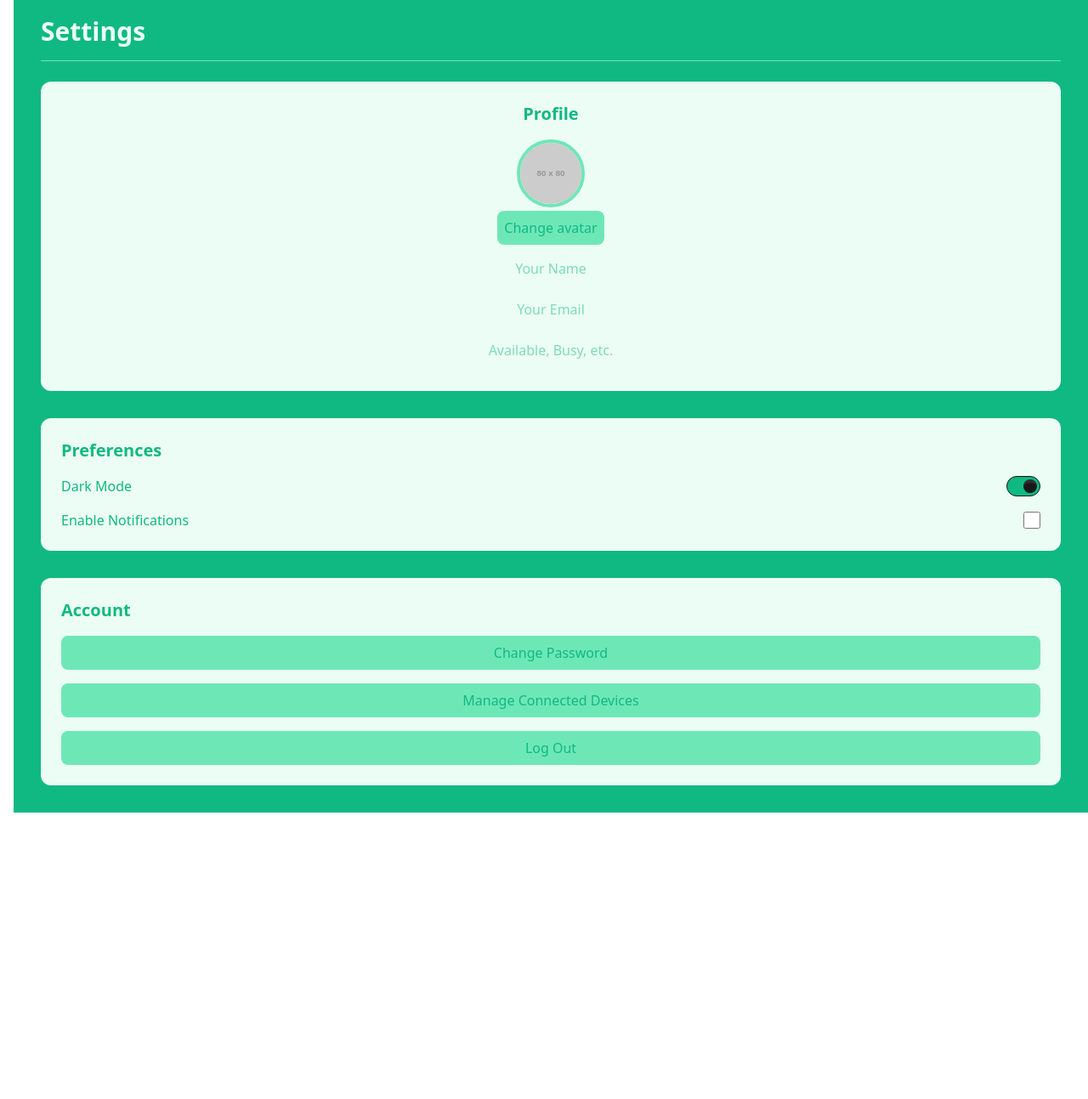
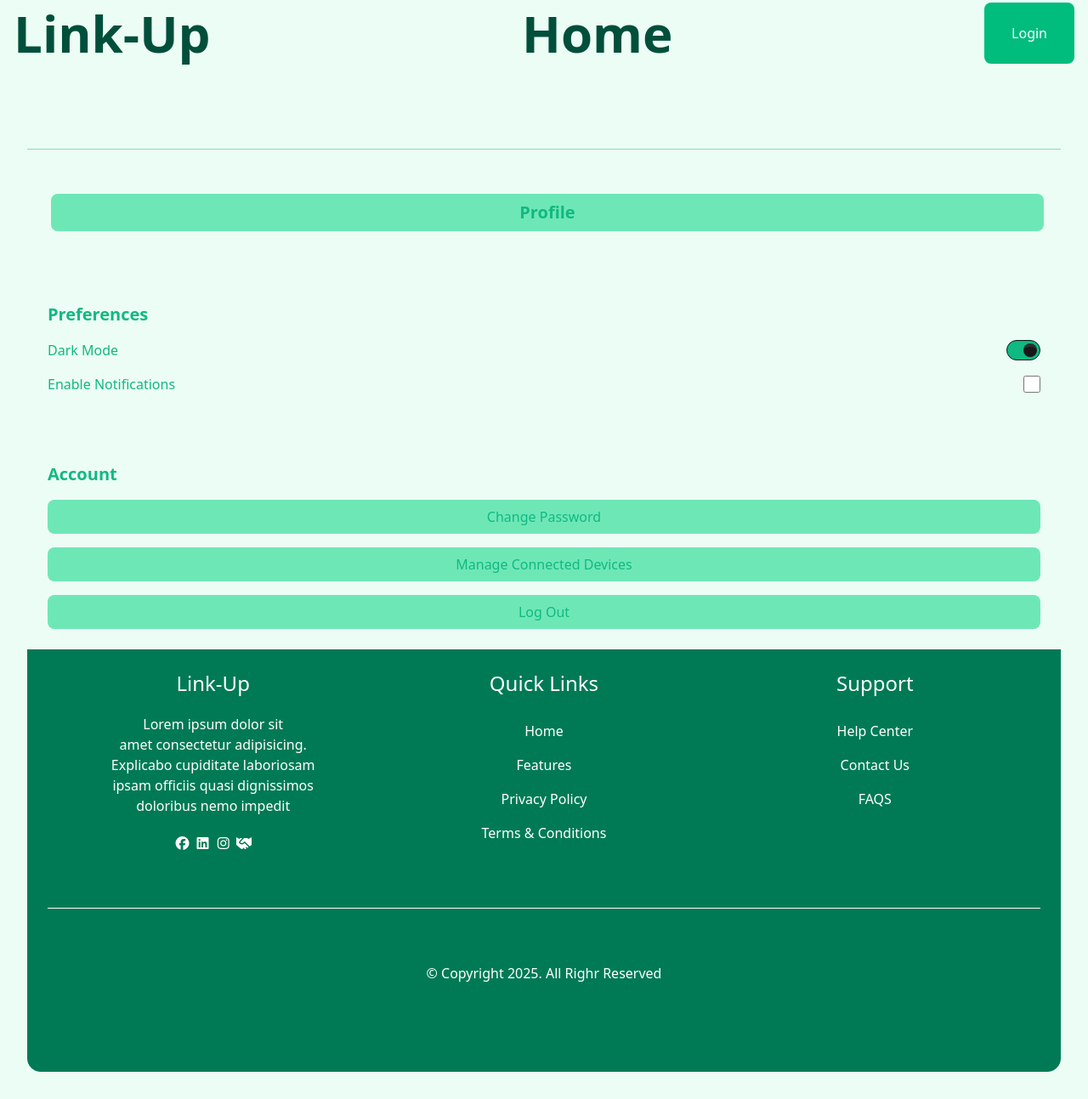
Before and after one commit to armanaanie/settings-page, a plain HTML site: page index.html in a window 1280 px wide. Shown: the part 13-1306 px from the top of the page at 85% size. Before the commit the page ends 969 px from the top, so only its background shows below. Drawn offline with nearby package versions, Linux system fonts and the light colour scheme; placeholder pictures from the web are drawn by us.

Commit message:
Update index.html

```diff
--- a/index.html
+++ b/index.html
@@ -7,9 +7,20 @@
     <title>settings</title>
     <link href="https://cdn.jsdelivr.net/npm/daisyui@5" rel="stylesheet" type="text/css" />
     <script src="https://cdn.jsdelivr.net/npm/@tailwindcss/browser@4"></script>
+    <link rel="stylesheet" href="https://cdnjs.cloudflare.com/ajax/libs/font-awesome/7.0.1/css/all.min.css"
+        integrity="sha512-2SwdPD6INVrV/lHTZbO2nodKhrnDdJK9/kg2XD1r9uGqPo1cUbujc+IYdlYdEErWNu69gVcYgdxlmVmzTWnetw=="
+        crossorigin="anonymous" referrerpolicy="no-referrer" />
 </head>
 
-<body class=" ml-4 bg-[#10B981]">
+<body class="bg-emerald-50 text-emerald-900">
+    <nav class="flex justify-between items-center p-4">
+        <div class="text-4xl md:text-5xl lg:text-6xl font-bold">
+            Link-Up
+        </div>
+        <div class="text-4xl md:text-5xl lg:text-6xl font-bold hidden md:block lg:block">Home</div>
+        <button class="bg-emerald-500 text-white px-4 md:px-6 lg:px-8 py-2 md:py-4 lg:py-6 rounded-lg">Login</button>
+
+    </nav>
 
 
     <div class="min-h-screen bg-bgc text-textc p-4 md:p-8">
@@ -23,23 +34,9 @@
 
             <!-- Profile Section -->
             <section class="bg-[#ECFDF5] rounded-xl p-6 space-y-4  ">
-                <h2 class="text-xl text-center font-semibold text-[#10B981]">Profile</h2>
+                <button
+                        class="w-full p-2 bg-[#6EE7B7] text-[#10B981] rounded-lg border-[#10B981] m-1"><h2 class="text-xl  font-semibold text-[#10B981]">Profile</h2></button>
 
-                <div class="flex flex-col items-center space-y-2">
-                    <img src="https://via.placeholder.com/80"
-                        class="w-20 h-20 rounded-full border-4 border-[#6EE7B7] block m-auto " /><button
-                        class="w-auto p-2 bg-[#6EE7B7] text-[#10B981] rounded-lg border-[#10B981] m-1">Change
-                        avatar</button>
-                    <input type="text"
-                        class="w-1/2 p-2 bg-[#ECFDF5] text-[#10B981] rounded-lg border-none m-1 text-center justify-center"
-                        placeholder="Your Name" />
-
-                    <input type="text"
-                        class="w-1/2 p-2 bg-[#ECFDF5] text-[#10B981] rounded-lg border-none m-1 text-center justify-center"
-                        placeholder="Your Email" /> <input type="text"
-                        class="w-1/2 p-2 bg-[#ECFDF5] text-[#10B981] rounded-lg border-none m-1 text-center justify-center"
-                        placeholder="Available, Busy, etc." />
-                </div>
             </section>
 
             <!-- Preferences -->
@@ -51,9 +48,9 @@
                     <span class="text-[#10B981]">Dark Mode</span>
                     <label class="inline-flex items-center cursor-pointer">
                         <input type="checkbox" checked="checked" class="toggle bg-[#10B981]" />
+                    </label>
+                </div>
 
-                </div>
-                </label>
 
 
                 <!-- Notifications -->
@@ -78,7 +75,53 @@
                 <button class="w-full py-2 bg-[#6EE7B7] text-[#10B981] rounded-lg border-[#10B981]">
                     Log Out
                 </button>
-        </section>  </div>
+            </section>
+        </div>
+        <footer>
+            <div
+                class="container mx-auto text-center sm:text left bg-emerald-700 text-white rounded-bl-2xl rounded-br-2xl p-6">
+                <div class="sm:flex justify-around text-white ">
+                    <div class="">
+                        <h1 class="text-2xl sm:columns-4xl mb-5">Link-Up</h1>
+                        <p class="mb-5">Lorem ipsum dolor sit <br> amet consectetur adipisicing. <br> Explicabo
+                            cupiditate laboriosam <br> ipsam officiis quasi dignissimos <br> doloribus nemo impedit</p>
+                        <div>
+                            <a href=""><i class="fa-brands fa-facebook"></i></a>
+                            <a href=""><i class="fa-brands fa-linkedin"></i></a>
+                            <a href=""><i class="fa-brands fa-instagram"></i></a>
+                            <a href=""><i class="fa-solid fa-handshake"></i></a>
+                        </div>
 
                     </div>
-    </di
+                    <div>
+                        <h1 class="text-2xl sm:columns-4xl mb-5">Quick Links</h1>
+                        <ul class="leading-10">
+                            <li>Home</li>
+                            <li>Features</li>
+                            <li>Privacy Policy</li>
+                            <li>Terms & Conditions</li>
+                        </ul>
+                    </div>
+                    <div>
+                        <h1 class="text-2xl sm:columns-4xl mb-5">Support</h1>
+                        <ul class="leading-10">
+                            <li>Help Center</li>
+                            <li>Contact Us</li>
+                            <li>FAQS</li>
+
+                        </ul>
+                    </div>
+                </div>
+
+                <hr class="my-16">
+                <div class="mb-20">
+                    <p>&copy; Copyright 2025. All Righr Reserved</p>
+                </div>
+
+
+            </div>
+
+
+        </footer>
+    </div>
+</body>
```
Lines whose indentation alone changed are shown as unchanged.
